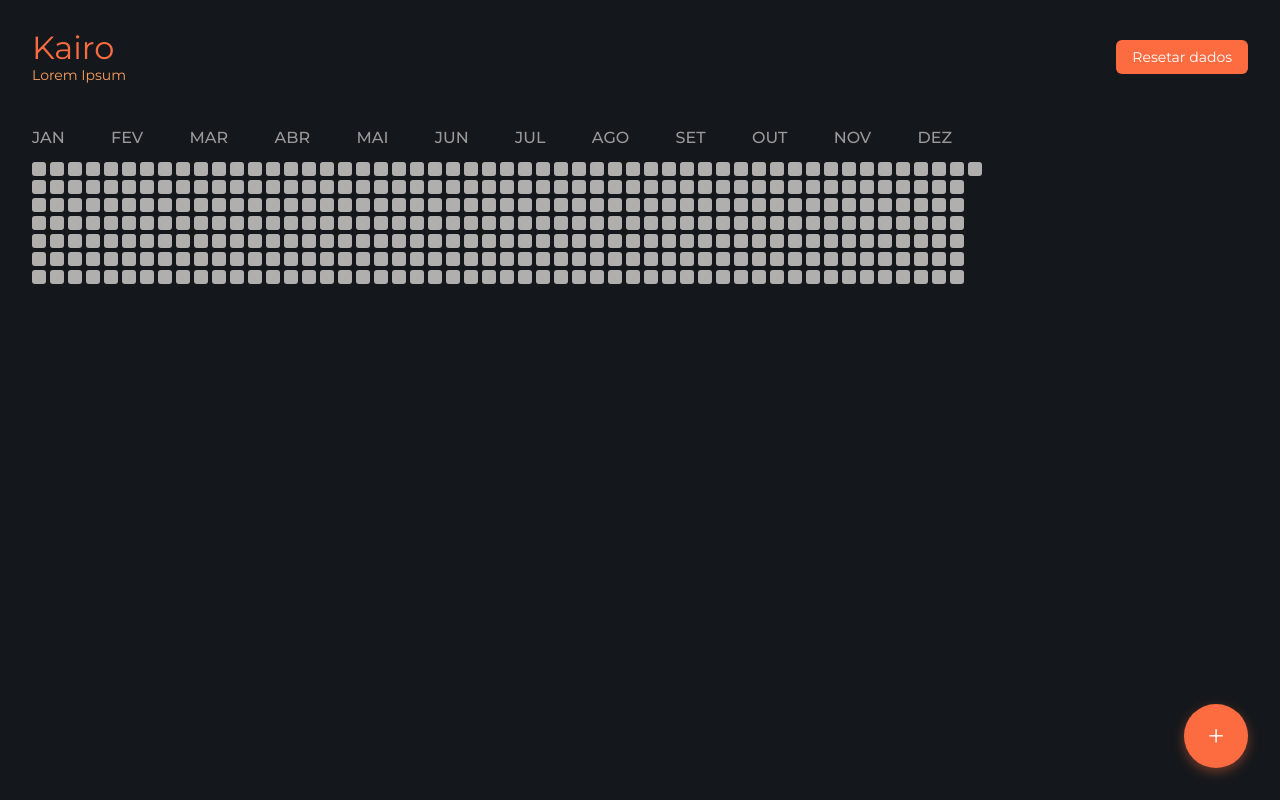
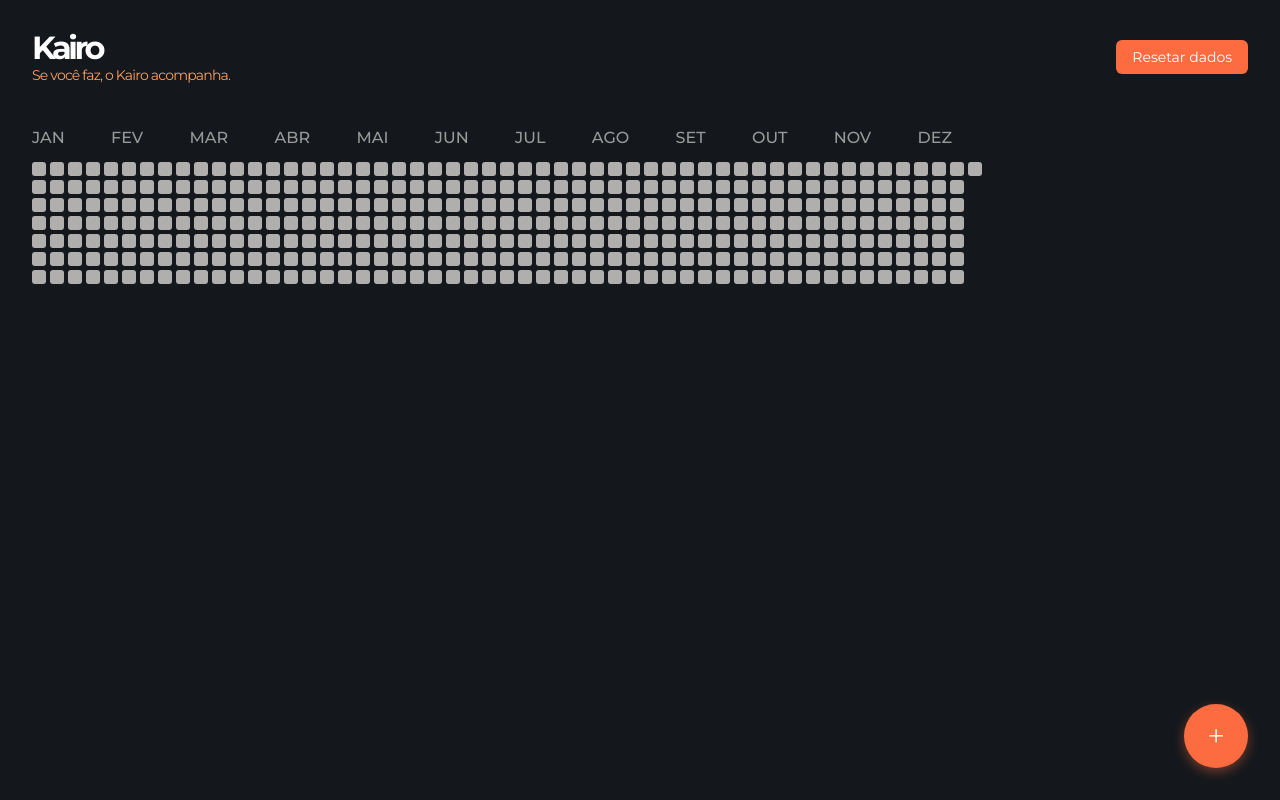
Before and after one commit to Caiorossi00/Kairo, a React (Vite) app: page / in a window 1280 px wide. Shown: the top 800 px of the page. Built offline with nearby package versions, Linux system fonts and the light colour scheme.

Commit message:
Update app title and subtitle styles; modify subtitle text for improved clarity

```diff
--- a/src/App.css
+++ b/src/App.css
@@ -16,15 +16,18 @@
 }
 
 .app-title {
-  color: #fd6c40;
+  color: #ffffff;
   margin: 0;
   font-size: 32px;
+  font-weight: bolder;
+  letter-spacing: -3.4px;
 }
 
 .app-subtitle {
   color: #fe9f5d;
   margin: 0;
   font-size: 14px;
+  letter-spacing: -0.8px;
 }
 
 .reset-button {
--- a/src/App.tsx
+++ b/src/App.tsx
@@ -95,7 +95,7 @@ export default function App() {
       <div className="app-header">
         <div className="app-title-section">
           <h1 className="app-title">Kairo</h1>
-          <p className="app-subtitle">Lorem Ipsum</p>
+          <p className="app-subtitle">Se você faz, o Kairo acompanha.</p>
         </div>
         <button onClick={resetData} className="reset-button">
           Resetar dados
--- a/src/mocks/year.ts
+++ b/src/mocks/year.ts
@@ -1,6 +1,5 @@
 import type { YearDay } from "../domain/year";
 
-// Função para gerar todos os dias de 2026
 function generateYear2026(): YearDay[] {
   const days: YearDay[] = [];
   const year = 2026;
@@ -10,7 +9,7 @@ function generateYear2026(): YearDay[] {
 
     for (let day = 1; day <= daysInMonth; day++) {
       const date = new Date(year, month, day);
-      const dateStr = date.toISOString().split("T")[0]; // YYYY-MM-DD
+      const dateStr = date.toISOString().split("T")[0];
 
       days.push({
         date: dateStr,
```
